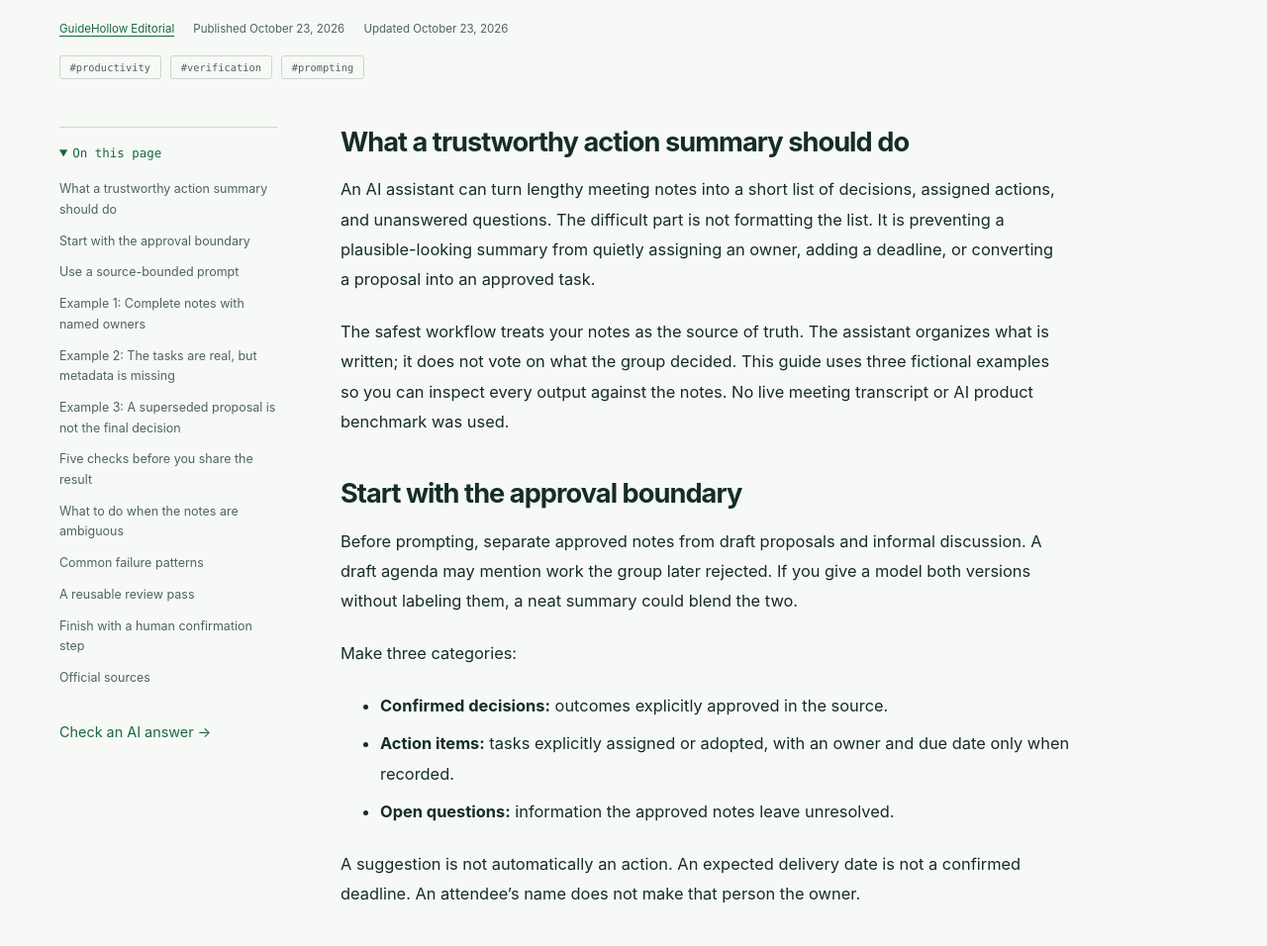
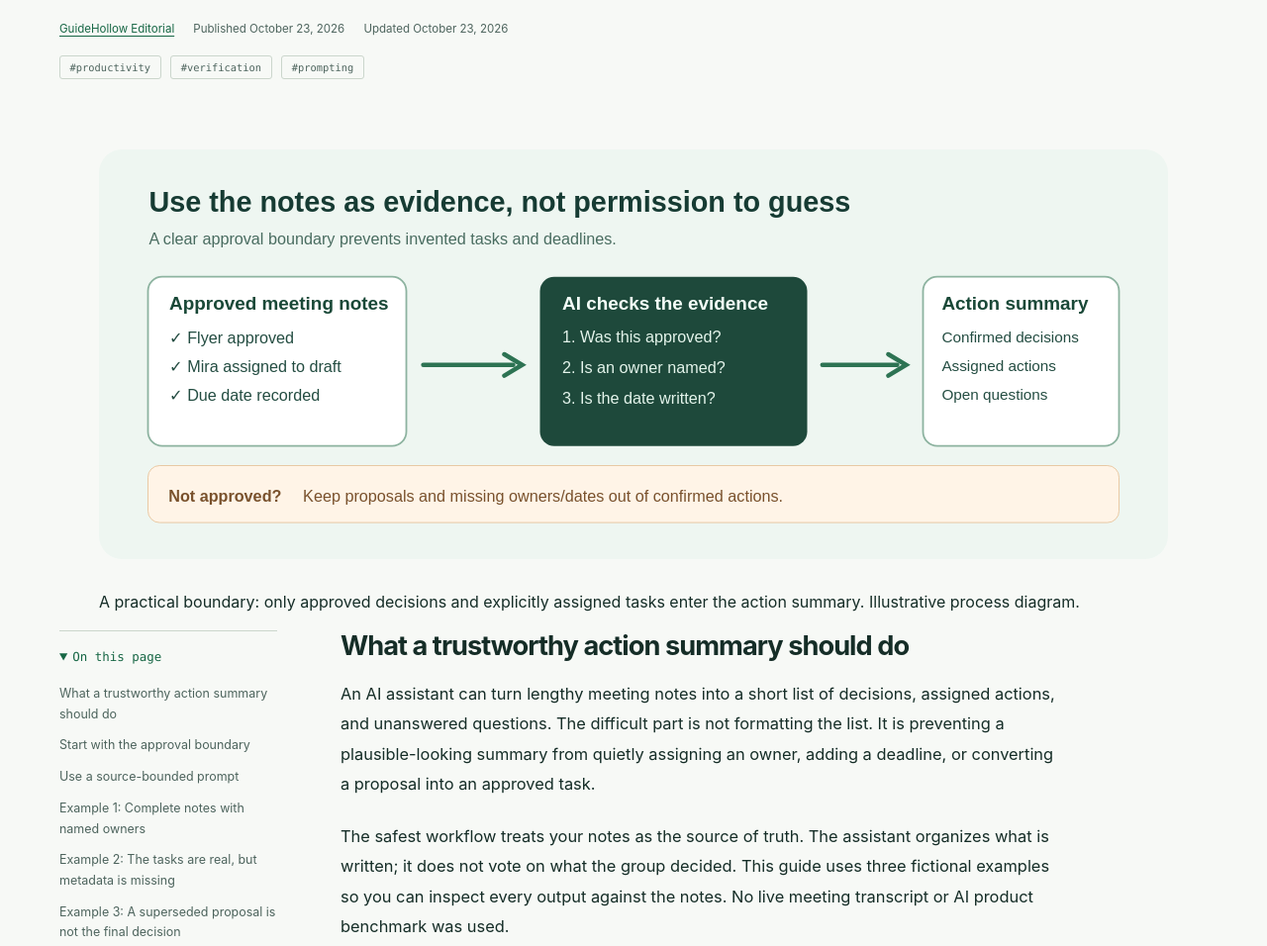
Before and after one commit to emfls/guidehollow, an Astro site: page /guides/extract-meeting-action-items-with-ai/ in a window 1280 px wide. Shown: the part 422-1378 px from the top of the page at 99% size. Built offline with nearby package versions, Linux system fonts and the light colour scheme; Astro itself is replaced by a stand-in of ours.

Commit message:
feat: add meeting-notes learning diagram and honest article source note

```diff
--- a/src/pages/[category]/[slug].astro
+++ b/src/pages/[category]/[slug].astro
@@ -7,6 +7,14 @@ import { publishedArticles, articleUrl, readingTime, displayDate } from '../../l
 import { categories, site } from '../../config';
 export async function getStaticPaths() { return (await publishedArticles()).map(post => ({params: { category: post.data.category, slug: post.data.slug }, props: {post} })); }
 const { post } = Astro.props;
+const visualBySlug: Record<string,{ src:string; alt:string; caption:string }> = {
+  'extract-meeting-action-items-with-ai': {
+    src: '/visuals/meeting-notes-approval-boundary.svg',
+    alt: 'Approved meeting notes move through three verification questions to a factual action summary, while unapproved suggestions remain excluded.',
+    caption: 'A practical boundary: only approved decisions and explicitly assigned tasks enter the action summary. Illustrative process diagram.',
+  },
+};
+const visual = visualBySlug[post.data.slug];
 const { Content, headings } = await render(post);
 const category = categories.find(c => c.slug === post.data.category)!;
 const others = (await publishedArticles()).filter(p => p.id !== post.id);
@@ -15,7 +23,8 @@ const schema = { '@type': 'BlogPosting', headline: post.data.title, description:
 ---
 <Base title={post.data.title} description={post.data.description} schema={schema} breadcrumbs={[{name:category.name,url:`/${category.slug}/`},{name:post.data.title,url:articleUrl(post)}]}>
   <header class="article-heading"><p class="eyebrow mint">/ {category.name} <span class="muted">· {readingTime(post)} min read</span></p><h1>{post.data.title}</h1><p class="lede">{post.data.description}</p><div class="article-meta"><a href="/editorial-policy/">{post.data.author}</a><span>Published <time datetime={post.data.publishedDate.toISOString()}>{displayDate(post.data.publishedDate)}</time></span><span>Updated <time datetime={post.data.updatedDate.toISOString()}>{displayDate(post.data.updatedDate)}</time></span></div><div class="tags">{post.data.tags.map(tag => <a href={`/tags/${tag}/`}>#{tag}</a>)}</div></header>
+  {visual && <figure class="article-visual"><img src={visual.src} alt={visual.alt} width="1200" height="460" decoding="async" /><figcaption>{visual.caption}</figcaption></figure>}
   <div class="reading-layout"><aside class="toc"><details open><summary>On this page</summary><nav aria-label="Table of contents"><ol>{headings.filter(h => h.depth === 2).map(h => <li><a href={`#${h.slug}`}>{h.text}</a></li>)}<li><a href="#official-sources">Official sources</a></li></ol></nav></details><a class="text-link" href="/tools/ai-response-checklist/">Check an AI answer →</a></aside>
-  <div><article class="prose" data-pagefind-body><Content /><section class="sources" id="official-sources"><h2>Official sources</h2><p class="small muted">References checked October 23, 2026. Features and policies can change; follow the source for current details.</p><ul>{post.data.sources.map(source => <li><a href={source.url} rel="noopener noreferrer">{source.title} ↗</a></li>)}</ul><p class="small">Examples are illustrative and use fictional data. Product performance was not benchmarked for this guide.</p></section></article><AdSlot /><p class="correction-note">Something unclear or out of date? <a href="/contact/">Suggest a correction.</a></p></div></div>
+  <div><article class="prose" data-pagefind-body><Content /><section class="sources" id="official-sources"><h2>Official sources</h2><p class="small muted">Reference details and review dates appear in the guide. Product features can change; follow the linked source for current information.</p><ul>{post.data.sources.map(source => <li><a href={source.url} rel="noopener noreferrer">{source.title} ↗</a></li>)}</ul><p class="small">See this guide for which examples were constructed, reproduced, or independently checked.</p></section></article><AdSlot /><p class="correction-note">Something unclear or out of date? <a href="/contact/">Suggest a correction.</a></p></div></div>
   <section class="section"><div class="section-heading"><div><p class="eyebrow mint">/ keep_exploring</p><h2>Related reading</h2></div></div><ArticleList posts={related} /></section>
 </Base>
```
